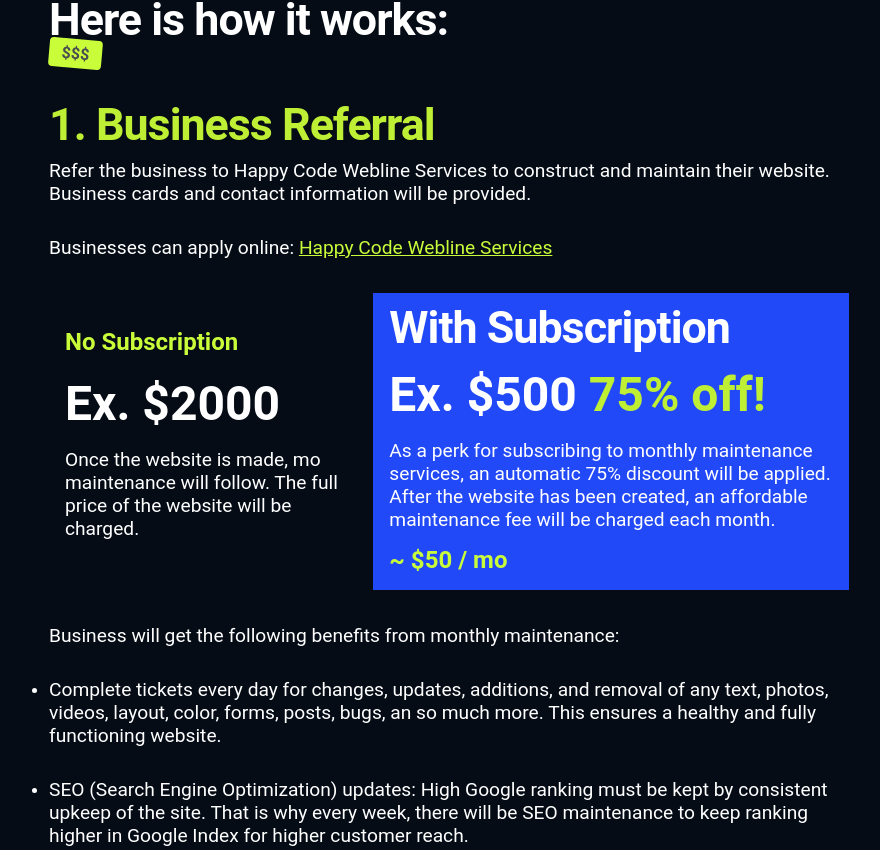
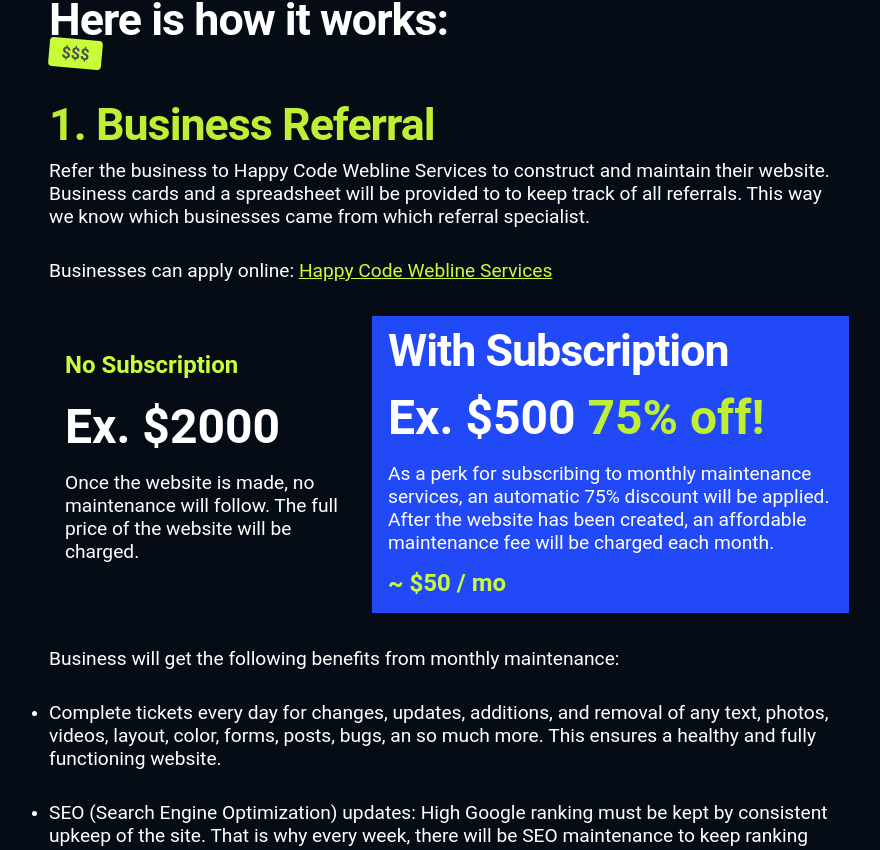
Before and after one commit to happycode-git/happycode-main, a React (Create React App) app: page /referrals in a window 1280 px wide. Shown: the part 445-1295 px from the top of the page, without its empty margins (191-1071 px from the left). Built offline with nearby package versions, Linux system fonts and the light colour scheme.

Commit message:
Apr42023v1

```diff
--- a/src/COMPONENTS/Referrals.js
+++ b/src/COMPONENTS/Referrals.js
@@ -33,7 +33,7 @@
                 <h1>Become a referral today!</h1>
                 <p className='rotate apply-now'>Join Us!</p>
                 <h2>
-                    Get <b>50% commission</b> for every new partner you send our way. Once the website construction has begun, you will get your cut and be on your way. Easiest way to make money!
+                    Get <b>50% commission</b> for every new business you send our way. Once the website construction has begun, you will get your cut and be on your way. Easiest way to make money!
                 </h2>
             </div>
 
@@ -44,7 +44,7 @@
                 <br />
                 <h3 className='webline-promo-title yellow'>1. Business Referral</h3>
                 <p className='webline-promo-text'>
-                    Refer the business to Happy Code Webline Services to construct and maintain their website. Business cards and contact information will be provided.
+                    Refer the business to Happy Code Webline Services to construct and maintain their website. Business cards and a spreadsheet will be provided to to keep track of all referrals. This way we know which businesses came from which referral specialist.
                 </p>
                 <p className='webline-promo-text'>
                     Businesses can apply online: <a className='webline-link' href="https://wearehappycode.com/webline">Happy Code Webline Services</a>
@@ -56,7 +56,7 @@
                         <br />
                         <h1>Ex. $2000</h1>
                         <p className='webline-promo-text'>
-                            Once the website is made, mo maintenance will follow. The full price of the website will be charged.
+                            Once the website is made, no maintenance will follow. The full price of the website will be charged.
                         </p>
                     </div>
                     <div className='bg-purple padding'>
```
